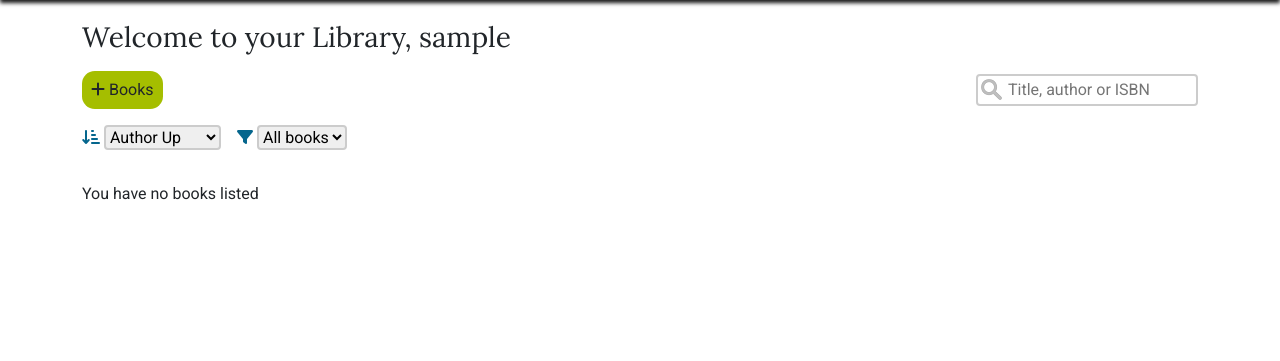
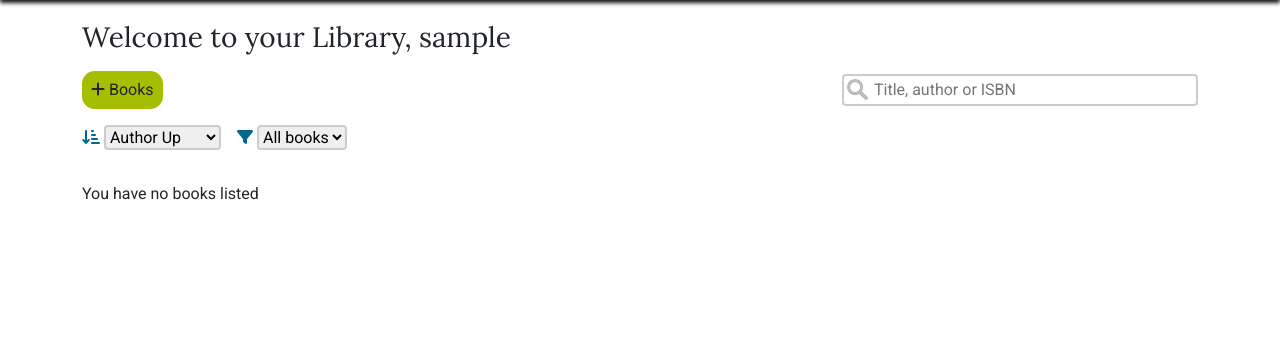
Before and after one commit to Gary-Burke/book-lovers-market, a Django app: page /library/ in a window 1280 px wide. Shown: the part 59-420 px from the top of the page. Run offline with Django 5.2, Linux system fonts and the light colour scheme; the visitor is signed in with stand-in values (Sample User, id 1); data that the repository does not hold is empty; some libraries are stand-ins or nearby versions.

Commit message:
Improve responsive design library page

```diff
--- a/library/templates/library/library.html
+++ b/library/templates/library/library.html
@@ -9,12 +9,16 @@
 <div class="container library">
     <h3 class="my-3">Welcome to your Library, {{user}}</h3>
 
-    <div class="d-flex align-items-center justify-content-between ">
+    <div class="row row-cols-1 row-cols-md-2 gy-2 align-items-center justify-content-between">
+
 
             <!-- Add Books button -->
-        <a class="btn btn-confirm px-2 " href="{% url 'add_book' %}"><i class="fa-solid fa-plus"></i> Books</a>
+            <div class="col-4">
+                <a class="btn btn-confirm px-2" href="{% url 'add_book' %}"><i class="fa-solid fa-plus"></i> Books</a>
+            </div>
 
             <!-- Search field -->
+            <div class="col-8 col-md-6 col-lg-5 col-xl-4 text-end">
                 <form method="get" class="" id="form-search">
                     <input id="search-input" name="search" type="text" placeholder="Title, author or ISBN"
                         value="{{ request.GET.search }}" autocomplete="off">
@@ -27,6 +31,8 @@
                     <input type="hidden" name="sort" value="{{ request.GET.sort }}">
                     {% endif %}
                 </form>
+            </div>
+
     </div>
 
     <!-- Sort and filter icons and dropdown menus -->
```
Lines whose indentation alone changed are shown as unchanged.
